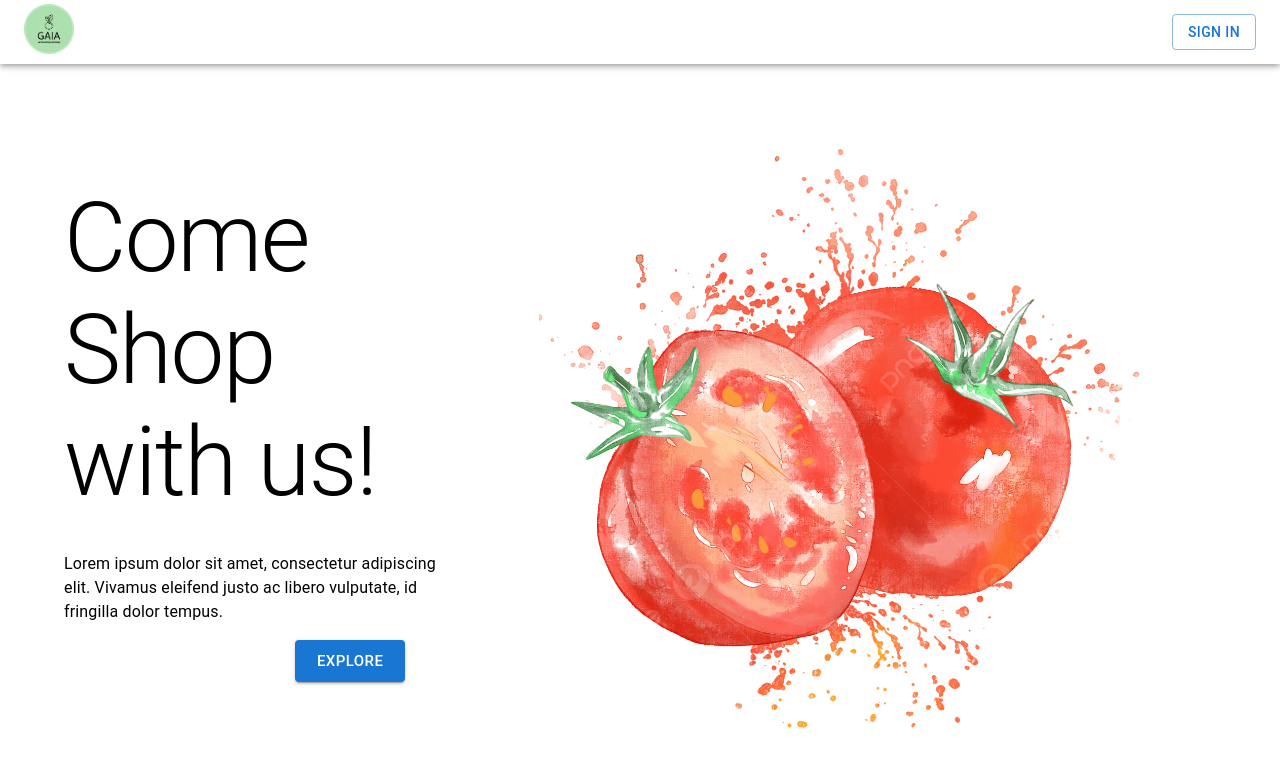
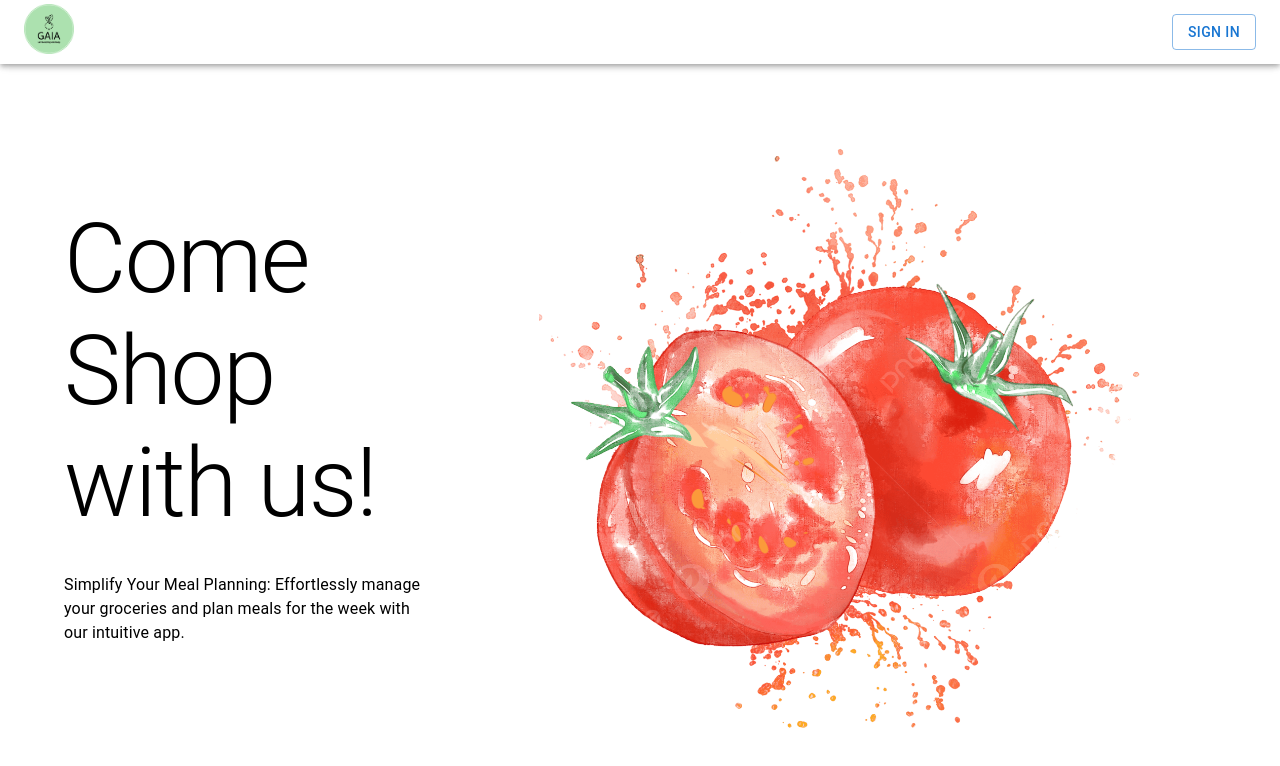
Before and after one commit to bethanyann/dsd-cohort-2024, a React (Vite) app in the folder Frontend_Application/: page / in a window 1280 px wide. Shown: the top 766 px of the page. Built offline with nearby package versions, Linux system fonts and the light colour scheme.

Commit message:
merge conflict resolved

```diff
--- a/Frontend_Application/src/components/landing.component.jsx
+++ b/Frontend_Application/src/components/landing.component.jsx
@@ -21,13 +21,14 @@
             Come Shop with us!
           </Typography>
           <Typography variant="body1" paragraph align="left">
-            Lorem ipsum dolor sit amet, consectetur adipiscing elit. Vivamus eleifend justo ac libero vulputate, id fringilla dolor tempus.
+            Simplify Your Meal Planning: Effortlessly manage your groceries and plan meals for the week with our intuitive app.
           </Typography>
           <Grid container spacing={2} justifyContent="flex-end">
             <Grid item marginRight={4}>
-              <Button variant="contained" color="primary" size="large">
+              {/*Re-add this button for About Page if have time*/}
+              {/* <Button variant="contained" color="primary" size="large">
                 Explore
-              </Button>
+              </Button> */}
             </Grid>
           </Grid>
         </Box>
--- a/Frontend_Application/src/routes/home/home.component.jsx
+++ b/Frontend_Application/src/routes/home/home.component.jsx
@@ -7,6 +7,7 @@
 import Landing from "../../components/landing.component.jsx";
 import DashboardPage from "../dashboard/dashboard.component.jsx";
 
+  // If user is present, show dashboard // If not, place landing page
 const Home = () => {
   const userName = "";
   return (
```
